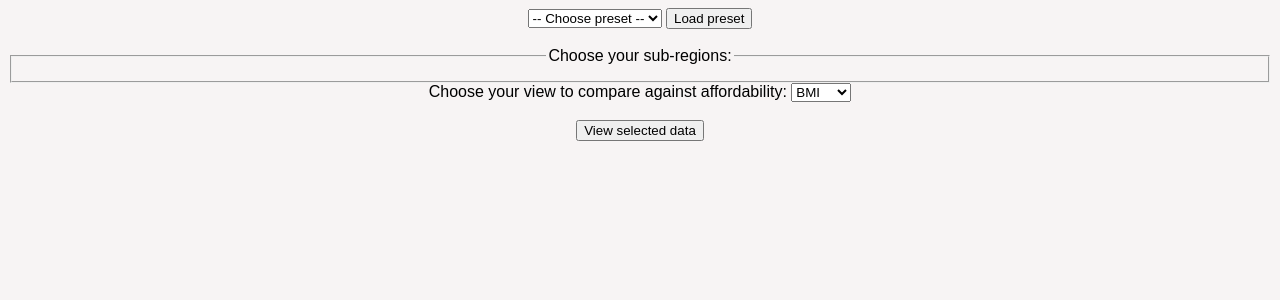
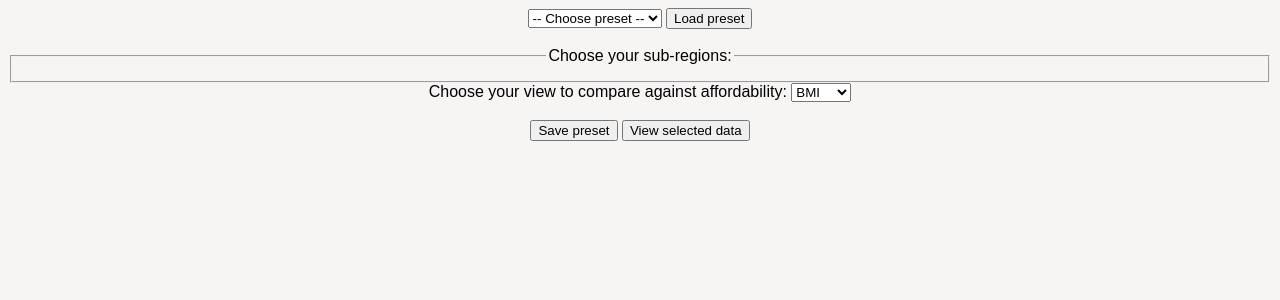
Before and after one commit to vicjuhl/world-food, a Flask app: page / in a window 1280 px wide. Shown: the top 300 px of the page. Run offline with Flask 3, Linux system fonts and the light colour scheme.

Commit message:
formaction

```diff
--- a/app/templates/index.html
+++ b/app/templates/index.html
@@ -40,6 +40,7 @@
     </select>
     <br><br>
 
+    <button formaction="/save"><a>Save preset</a></button>
     <button><a>View selected data</a></button><br>
     {% block content %}{% endblock %}
 </form>
```
